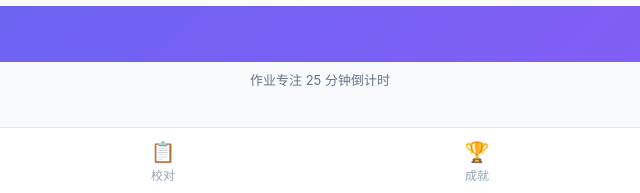
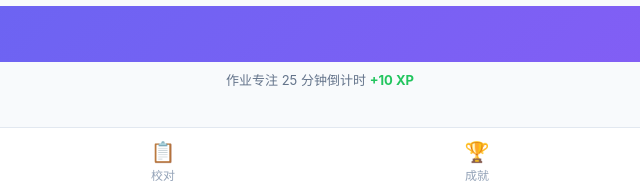
Before and after one commit to kzredpapa/xta-game2, a website: page index.html in a window 1280 px wide. Shown: the part 605-798 px from the top of the page, 320-960 px from the left. Drawn offline with Linux system fonts and the light colour scheme.

Commit message:
v2.7: 专注充能显示 +10 XP

```diff
--- a/index.html
+++ b/index.html
@@ -245,7 +245,7 @@
         <span>🎯 专注充能</span>
         <span>▶️</span>
       </button>
-      <p style="text-align: center; color: #64748b; font-size: 13px; margin-top: 8px;">作业专注 25 分钟倒计时</p>
+      <p style="text-align: center; color: #64748b; font-size: 13px; margin-top: 8px;">作业专注 25 分钟倒计时 <span style="color: #22c55e; font-weight: bold;">+10 XP</span></p>
     </div>
 
     <div class="section">
```
Also changed, not shown: 1 other file.
